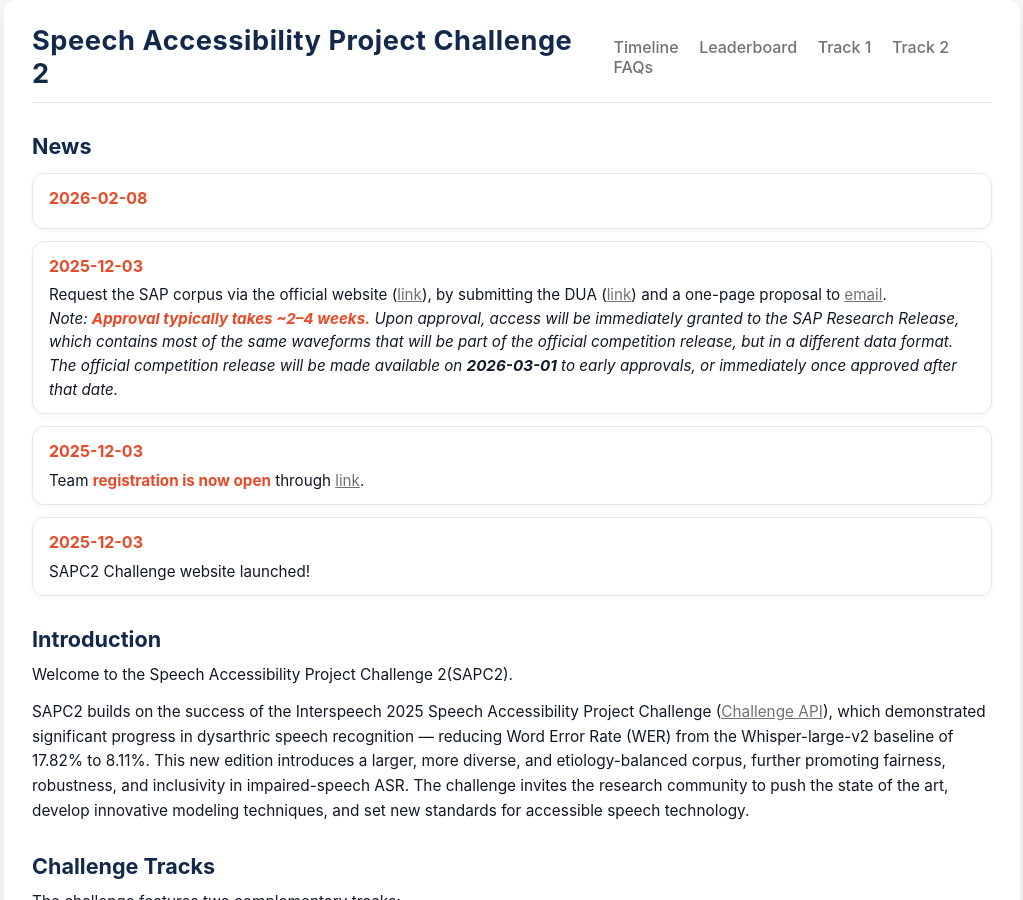
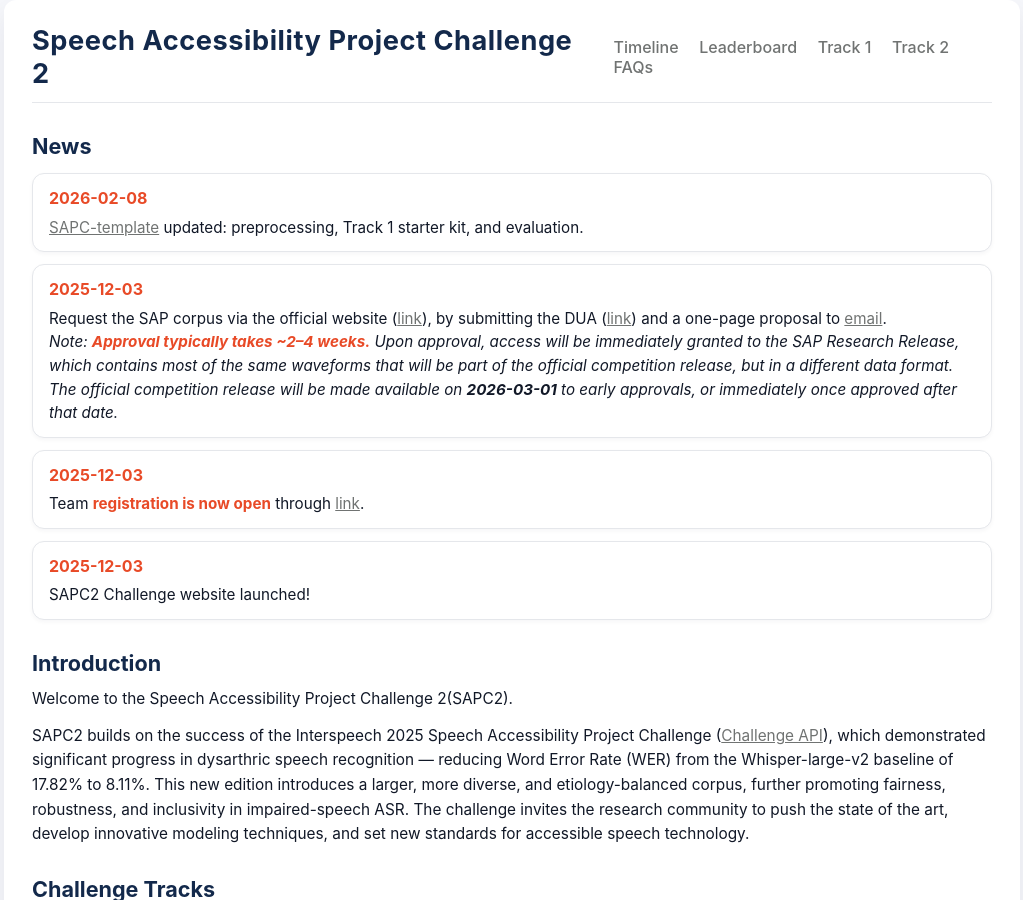
Before and after one commit to xiuwenz2/SAPC2-website, a Jekyll site: the page built from index.md, in a window 1280 px wide and 900 px high. Shown: the whole window, without its empty margins (128-1151 px from the left). Built offline with Jekyll 4.4.1, drawn with Linux system fonts in a browser that asks for light colours.

Commit message:
Update news item with SAPC-template link and details

```diff
--- a/index.md
+++ b/index.md
@@ -19,6 +19,7 @@ hero_meta: >
 <div class="news-item">
   <div class="news-date">2026-02-08</div>
   <div class="news-text">
+  <a href="https://github.com/xiuwenz2/SAPC-template">SAPC-template</a> updated: preprocessing, Track 1 starter kit, and evaluation.
   </div>
 </div>
 
```
